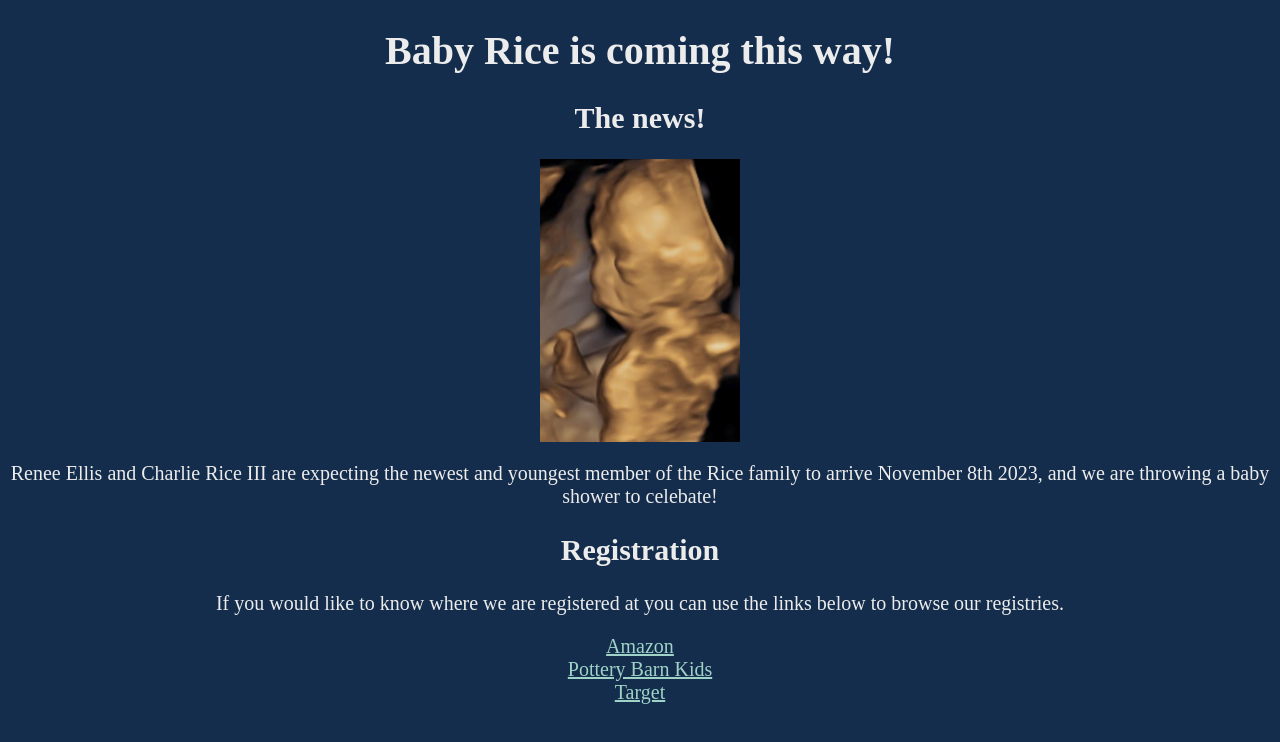
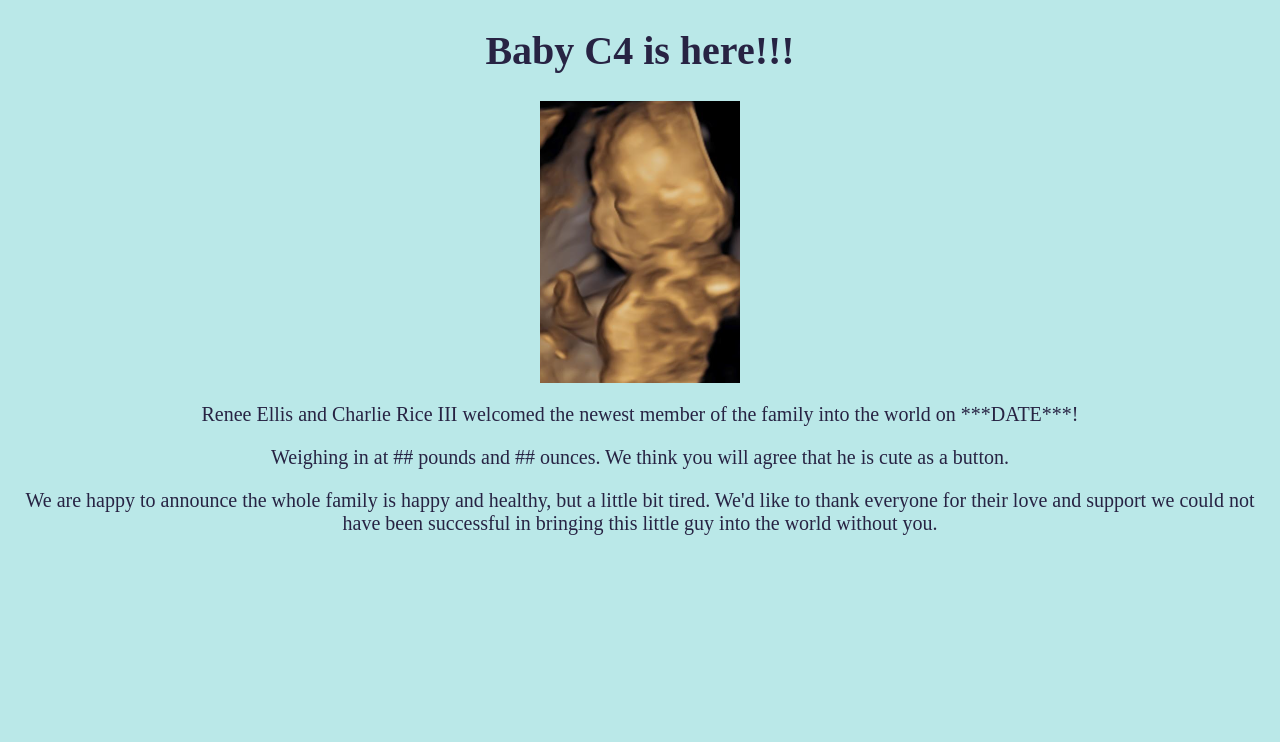
Before and after one commit to cricehomelab/babyriceregistry, a plain HTML site: page index.html in a window 1280 px wide. Drawn offline with Linux system fonts and the light colour scheme.

Commit message:
commiting birth announcement dev work

```diff
--- a/index.html
+++ b/index.html
@@ -8,22 +8,18 @@
     <link rel="stylesheet" href="static\css\style.css">
   </head>
   <body>
-	<h1 class="center">Baby Rice is coming this way!</h1>
-    <h2 class="center">The news!</h2>
+	<h1 class="center">Baby C4 is here!!!</h1>
       <img class="center-image" src="static\images\babyrice.png">
       <p class="center">
-        Renee Ellis and Charlie Rice III are expecting the newest and youngest member of the Rice family to arrive November 8th 2023, and we are throwing a baby shower to celebate!
+        Renee Ellis and Charlie Rice III welcomed the newest member of the family into the world on ***DATE***!
       </p>
-    <h2 class="center">Registration</h2>
-      <div class="center">
-          <p>
-            If you would like to know where we are registered at you can use the links below to browse our registries.
-          </p>
-          <a href="https://www.amazon.com/baby-reg/charlie-rice-renee-ellis-november-2023-dublin/38N545Z1EYUL3" target="_blank">Amazon</a>
-          <br>
-          <a href="https://www.potterybarnkids.com/registry/dkzblc6sm9/registry-list.html" target="_blank">Pottery Barn Kids</a>
-          <br>
-          <a href="https://www.target.com/gift-registry/gift/rice-rice-baby-c4" target="_blank">Target</a>
-      </div>
+      <p class="center">
+        Weighing in at ## pounds and ## ounces. We think you will agree that he is cute as a button.
+      </p>
+      <p class="center">
+        We are happy to announce the whole family is happy and healthy, but a little bit tired. We'd like to
+        thank everyone for their love and support we could not have been successful in bringing this little guy
+        into the world without you.
+      </p>
   </body>
 </html>
--- a/static/css/style.css
+++ b/static/css/style.css
@@ -1,5 +1,5 @@
 body{
-    background-color: #142d4c;
+    background-color: #bae8e8;
     font-size: 20px;
 }
 
@@ -15,17 +15,17 @@ body{
 }
 
 h1 {
-    color: #ececec;
+    color: #272343;
 }
 
 h2 {
-    color: #ececec;
+    color: #272343;
 }
 
 a {
-    color: #9fd3c7;
+    color: #272343;
 }
 
 p {
-    color: #ececec;
+    color: #272343;
 }
```
